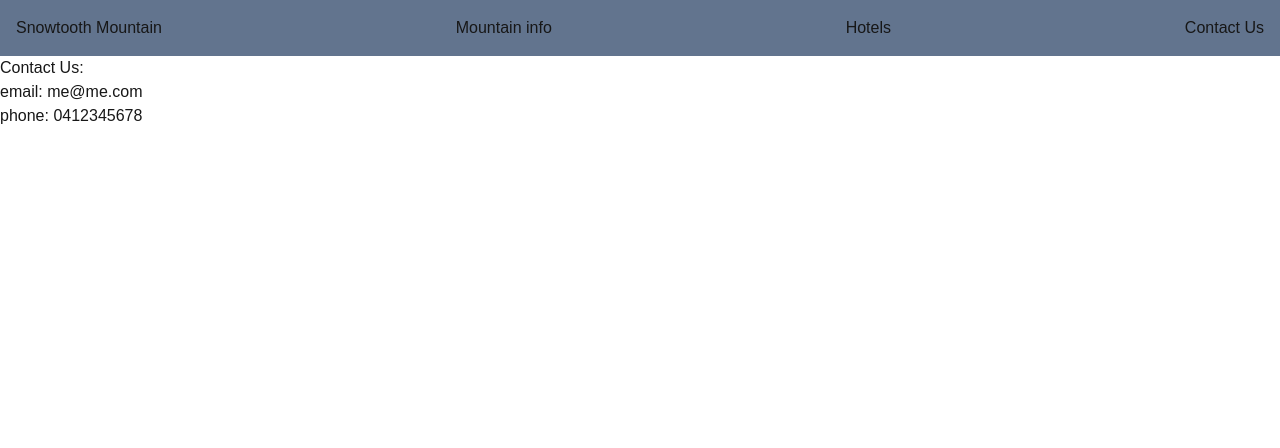
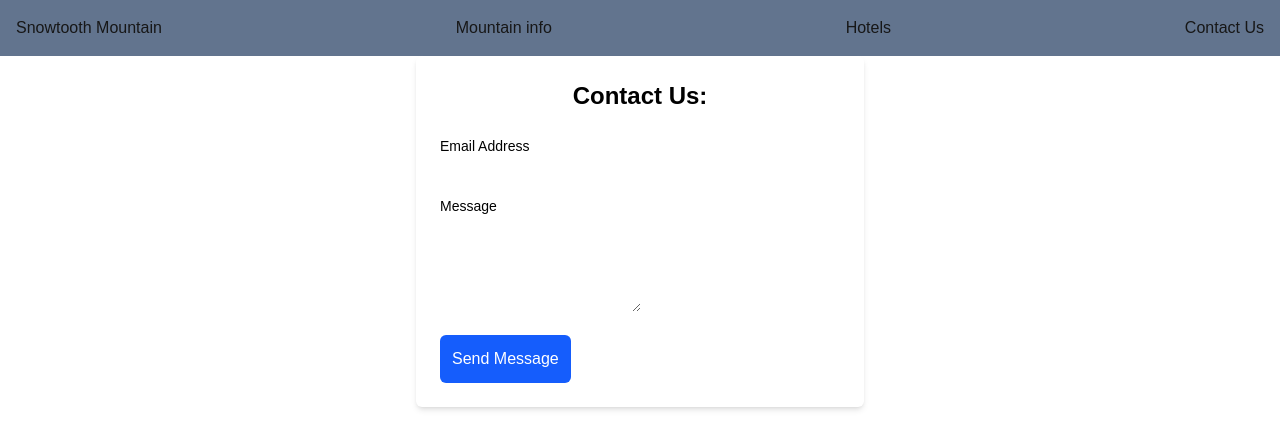
Before and after one commit to lukestringer/learn-React.js, a Next.js app in the folder react_essential_training/next-react-project/: page /contact in a window 1280 px wide. Shown: the top 448 px of the page. Built offline with nearby package versions, Linux system fonts and the light colour scheme.

Commit message:
building a form

```diff
--- a/react_essential_training/next-react-project/src/app/contact/page.tsx
+++ b/react_essential_training/next-react-project/src/app/contact/page.tsx
@@ -1,11 +1,42 @@
 export default function Page() {
   return (
-    <div>
-      <p>Contact Us:</p>
-      <ul>
-        <li>email: me@me.com</li>
-        <li>phone: 0412345678</li>
-      </ul>
-    </div>
+    <main className="max-w-md mx-auto p-6 bg-white shadow-md rounded-md text-black">
+      <h1 className="text-2xl font-bold text-center mb-6">Contact Us:</h1>
+      <form action="" className="space-y-4">
+        <div>
+          <label
+            htmlFor="email"
+            className="block text-sm font-medium text-white-700"
+          >
+            Email Address
+          </label>
+          <input
+            id="email"
+            type="email"
+            name="email"
+            required
+            className="border-black-300 focus:ring-2 focus:ring-aqua-500 focus:border-aqua-500"
+          />
+        </div>
+        <div>
+          <label
+            htmlFor="message"
+            className="block text-sm font-medium text-white-700"
+          >
+            Message
+          </label>
+          <textarea
+            name="message"
+            id="message"
+            required
+            rows={4}
+            className="border-black-300 focus:ring-2 focus:ring-aqua-500 focus:border-aqua-500"
+          ></textarea>
+        </div>
+        <button type="submit" className="text-white bg-blue-600 rounded-md p-3">
+          Send Message
+        </button>
+      </form>
+    </main>
   );
 }
```
